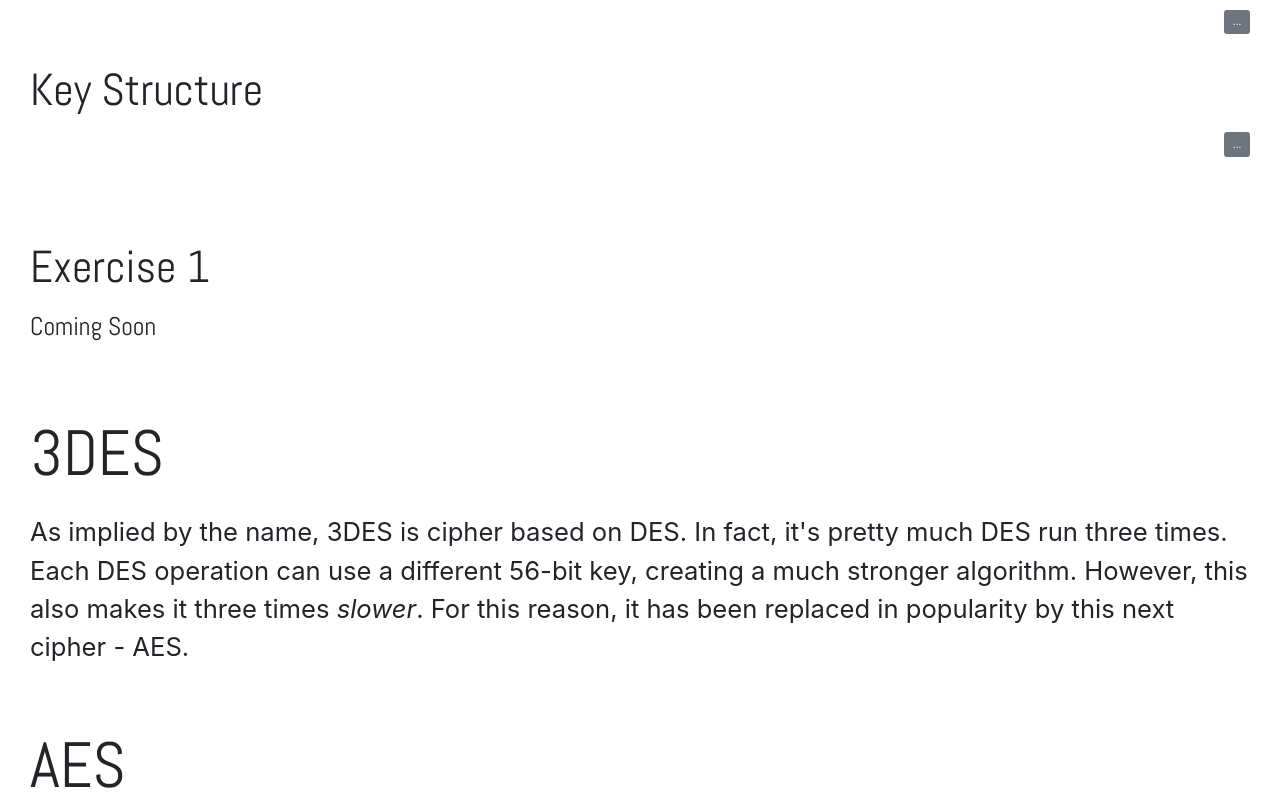
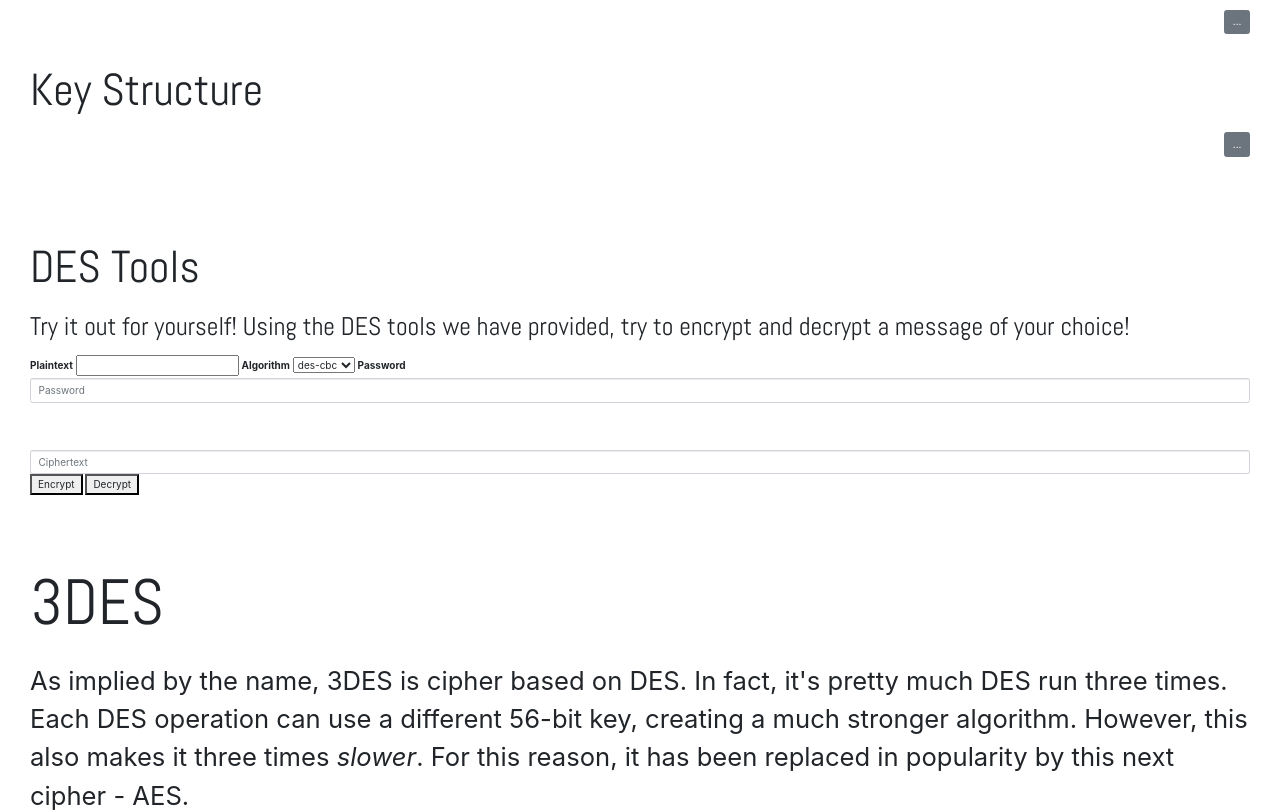
Before and after one commit to Nyquixt/security-project, a Node server app: page /symmetric in a window 1280 px wide. Shown: the part 3851-4661 px from the top of the page. Run offline with Node 20, Linux system fonts and the light colour scheme; some libraries are stand-ins or nearby versions.

Commit message:
Adding Backend Buttons and Forms to Symmetric Page

```diff
--- a/views/symmetric.ejs
+++ b/views/symmetric.ejs
@@ -122,8 +122,31 @@
                   <img src="/images/key_generation.jpg" alt="DES Encryption is great!" class="center" style="width: 90%; display: block;padding: 2em">
                 <p2> <br><br> From this image here, you can see that a combination of dropping parity bits, shifting left, and compressing creates 16 unique round keys to be used throughout the rounds of the Feistel function in DES. </p2>
               </div>
-              <h2><br><br>Exercise 1</h2>
-              <p> Coming Soon </p>
+              <h2><br><br>DES Tools</h2>
+              <p> Try it out for yourself! Using the DES tools we have provided, try to encrypt and decrypt a message of your choice! </p>
+
+              <form>
+                  <label class for="plaintxt">Plaintext</label>
+                  <input type="text" name="plaintxt" id="plaintxt">
+                  <label for="algo">Algorithm</label>
+                  <select>
+                      <option value="des-cbc">des-cbc</option>
+                  </select>
+                  <label for="passwd">Password</label>
+                  <input class="form-control" placeholder="Password" type="text" name="passwd" id="passwd">
+                  <p><br></p>
+                  <input class="form-control" placeholder="Ciphertext" type="text" name="ciphertxt" id="ciphertxt">
+                  <button id="enc">Encrypt</button>
+                  <button id="dec">Decrypt</button>
+              </form>
+              <div>
+                  <p></p>
+              </div>
+
+              <script src="https://code.jquery.com/jquery-3.3.1.js"
+                  integrity="sha256-2Kok7MbOyxpgUVvAk/HJ2jigOSYS2auK4Pfzbm7uH60=" crossorigin="anonymous"></script>
+              <script src="/js/symmetric.js"></script>
+
               </section>
               <section>
                   <h1> 3DES </h1>
@@ -183,8 +206,8 @@
                 <p2> The Decryption process contains all the same sections that the Encryption process uses, just in <b>reverse order</b>. Because of this, the encryption and decryption algorithmns need to be implemented differently - despite being so closely related. </p2>
               </div>
 
-              <h2><br><br>Exercise 1</h2>
-              <p> Coming Soon </p>
+              <h2><br><br>AES Tools</h2>
+              <p> <p> Try it out for yourself! Using the AES tools we have provided, try to encrypt and decrypt a message of your choice! </p> </p>
               </section>
               <!--RC4 SECTION-->
               <section>
```
